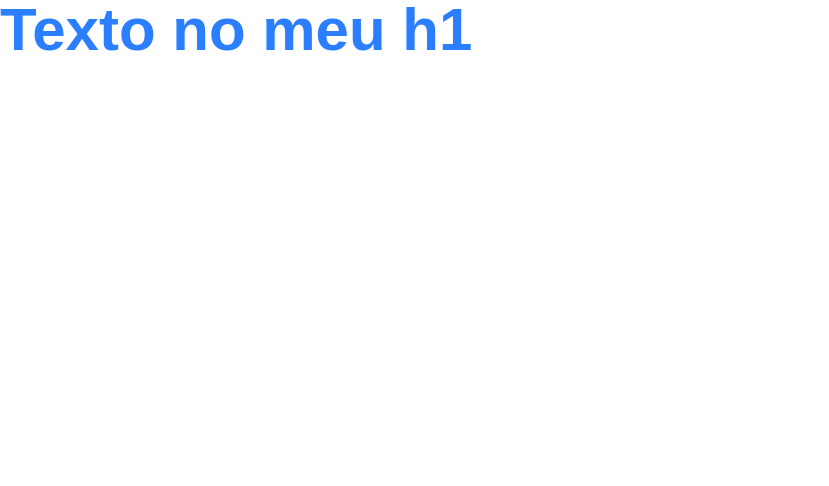
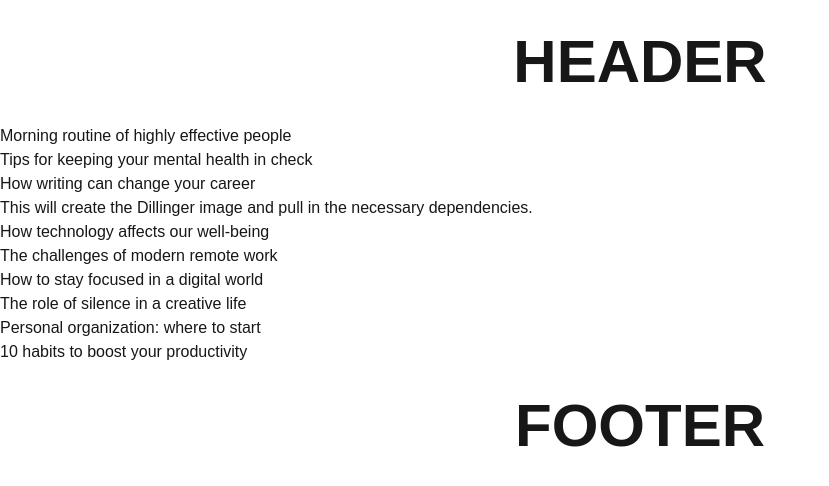
Before and after one commit to TaniaBmGuedes/Blog, a Next.js app: page / in a window 1280 px wide. Shown: the top 486 px of the page, without its empty margins (0-829 px from the left). Built offline with nearby package versions, Linux system fonts and the light colour scheme.

Commit message:
spinloader to data

```diff
--- a/src/app/page.tsx
+++ b/src/app/page.tsx
@@ -1,9 +1,19 @@
-import { Header } from "@/components/Header";
+import { PostList } from "@/components/PostList";
+import { SpinLoader } from "@/components/SpinLoader";
+import { Suspense } from "react";
 
-export default function HomePage() {
+export default async function HomePage() {
   return (
     <div>
-      <Header />
+      <header>
+        <h1 className="text-6xl font-bold text-center py-8">HEADER</h1>
+      </header>
+      <Suspense fallback={<SpinLoader />}>
+        <PostList />
+      </Suspense>
+      <footer>
+        <p className="text-6xl font-bold text-center py-8">FOOTER</p>
+      </footer>
     </div>
   );
 }
--- a/src/components/Header/index.tsx
+++ b/src/components/Header/index.tsx
@@ -2,8 +2,6 @@
 import clsx from "clsx";
 
 export function Header() {
-  console.log("HEADER");
-
   return (
     <h1
       className={clsx(
--- /dev/null
+++ b/src/components/PostList/index.tsx
@@ -0,0 +1,13 @@
+import { postRepository } from "@/repositories/post";
+
+export async function PostList() {
+  const posts = await postRepository.findAll();
+
+  return (
+    <div>
+      {posts.map((post) => {
+        return <p key={post.id}>{post.title}</p>;
+      })}
+    </div>
+  );
+}
--- /dev/null
+++ b/src/components/SpinLoader/index.tsx
@@ -0,0 +1,20 @@
+import clsx from "clsx";
+type SpinLoaderProps = {
+  className?: string;
+};
+
+export function SpinLoader({ className = "" }: SpinLoaderProps) {
+  return (
+    <div className={clsx("flex", "items-center", "justify-center", className)}>
+      <div
+        className={clsx(
+          "w-10",
+          "h-10",
+          "border-5 border-t-transparent border-stale-900",
+          "rounded-full",
+          "animate-spin"
+        )}
+      ></div>
+    </div>
+  );
+}
--- /dev/null
+++ b/src/repositories/post/index.ts
@@ -0,0 +1,4 @@
+import { JsonPostRepository } from "./json-post-repository";
+import { PostRepository } from "./post-repository";
+
+export const postRepository: PostRepository = new JsonPostRepository();
--- a/src/repositories/post/json-post-repository.ts
+++ b/src/repositories/post/json-post-repository.ts
@@ -11,8 +11,15 @@ const JSON_POST_FILE_PATH = resolve(
   "seed",
   "posts.json"
 );
+const SIMULATE_WAIT_IN_MS = 5000;
 
 export class JsonPostRepository implements PostRepository {
+  private async simulateWait() {
+    if (SIMULATE_WAIT_IN_MS <= 0) {
+      return;
+    }
+    await new Promise((resolve) => setTimeout(resolve, SIMULATE_WAIT_IN_MS));
+  }
   private async readFromDisk(): Promise<PostModel[]> {
     const jsonContent = await readFile(JSON_POST_FILE_PATH, "utf-8");
     const parsedJson = JSON.parse(jsonContent);
@@ -20,10 +27,12 @@ export class JsonPostRepository implements PostRepository {
     return posts;
   }
   async findAll(): Promise<PostModel[]> {
+    await this.simulateWait();
     const posts = await this.readFromDisk();
     return posts;
   }
   async findById(id: string): Promise<PostModel> {
+    await this.simulateWait();
     const posts = await this.findAll();
     const post = posts.find((post) => post.id === id);
     if (!post) {
@@ -32,4 +41,3 @@ export class JsonPostRepository implements PostRepository {
     return post;
   }
 }
-export const postRepository = new JsonPostRepository();
```
